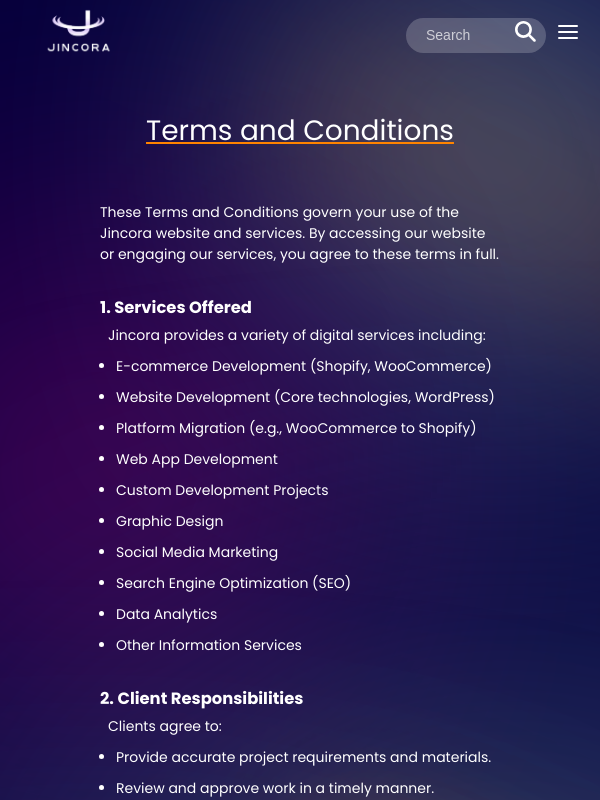
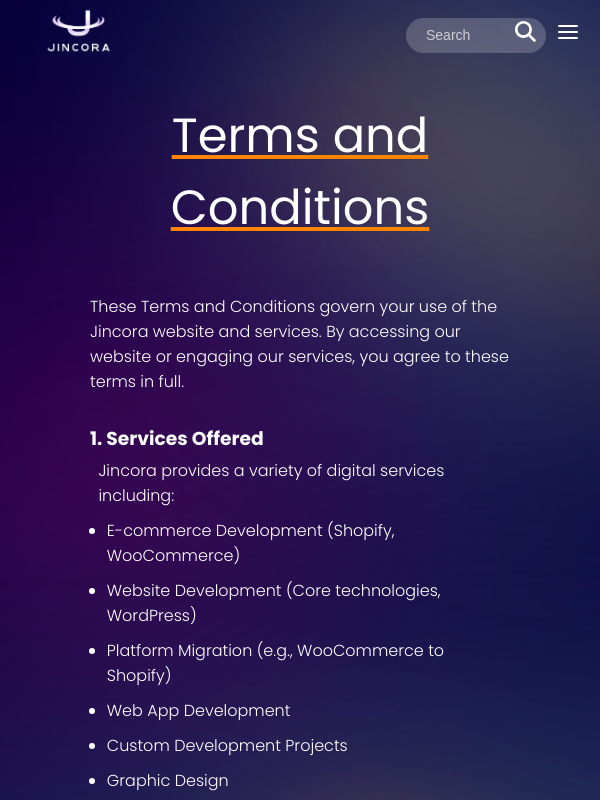
Before and after one commit to Jincora7/JincoraSite, a React (Vite) app: page /terms-and-conditions in a window 600 px wide. Built offline with nearby package versions, Linux system fonts and the light colour scheme.

Commit message:
Some Changes in Policy and Conditions Pages

```diff
--- a/src/components/Policy/Policy.css
+++ b/src/components/Policy/Policy.css
@@ -10,14 +10,15 @@
 }
 
 .policy-section{
-    max-width: 70%;
-    /* font-weight: 200; */
+    max-width: 80%;
+    font-size: 14px;
+    font-weight: 300;
 }
 
 .policy-section h1{
     text-align: center;
     font-weight: 400;
-    font-size: 3rem;
+    font-size: 24px;
     text-decoration: underline;
     text-decoration-color: #FF8400;
     margin-bottom: 50px;
@@ -41,14 +42,13 @@
     margin-top: 5px;
 }
 
-@media (max-width:600px){
+@media (min-width:600px){
     .policy-section{
-        font-size: 14px;
-        width: 100%;
-        padding: 10px;
+        font-size: 16px;
+        width: 70%;
     }
 
     .policy-section h1{
-        font-size: 28px;
+        font-size: 3rem;
     }
 }
--- a/src/components/TermsAndConditions/TermsAndConditions.css
+++ b/src/components/TermsAndConditions/TermsAndConditions.css
@@ -10,14 +10,15 @@
 }
 
 .terms-section{
-    max-width: 70%;
-    /* font-weight: 200; */
+    max-width: 80%;
+    font-size: 14px;
+    font-weight: 300;
 }
 
 .terms-section h1{
     text-align: center;
     font-weight: 400;
-    font-size: 3rem;
+    font-size: 24px;
     text-decoration: underline;
     text-decoration-color: #FF8400;
     margin-bottom: 50px;
@@ -46,14 +47,13 @@
     margin-bottom: 20px;
 }
 
-@media (max-width:600px){
+@media (min-width:600px){
     .terms-section{
-        font-size: 14px;
-        width: 100%;
-        padding: 10px;
+        font-size: 16px;
+        width: 70%;
     }
 
     .terms-section h1{
-        font-size: 28px;
+        font-size: 3rem;
     }
 }
```
